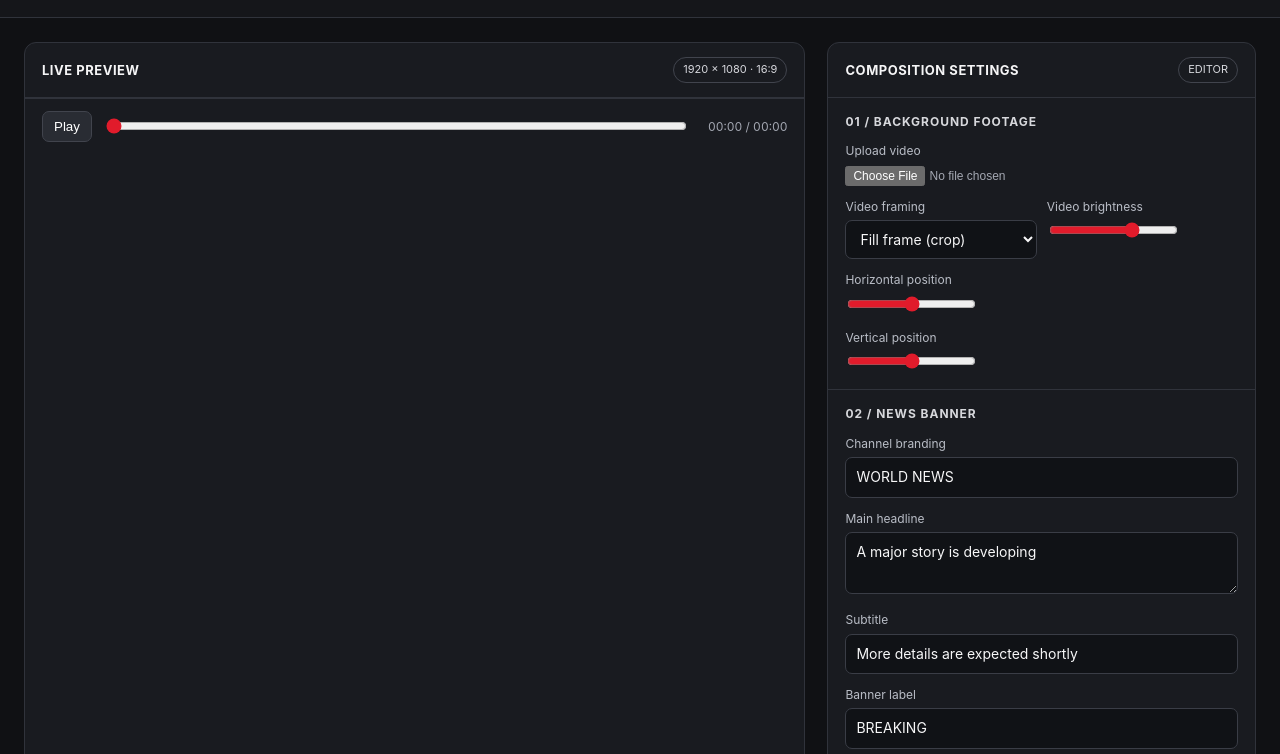
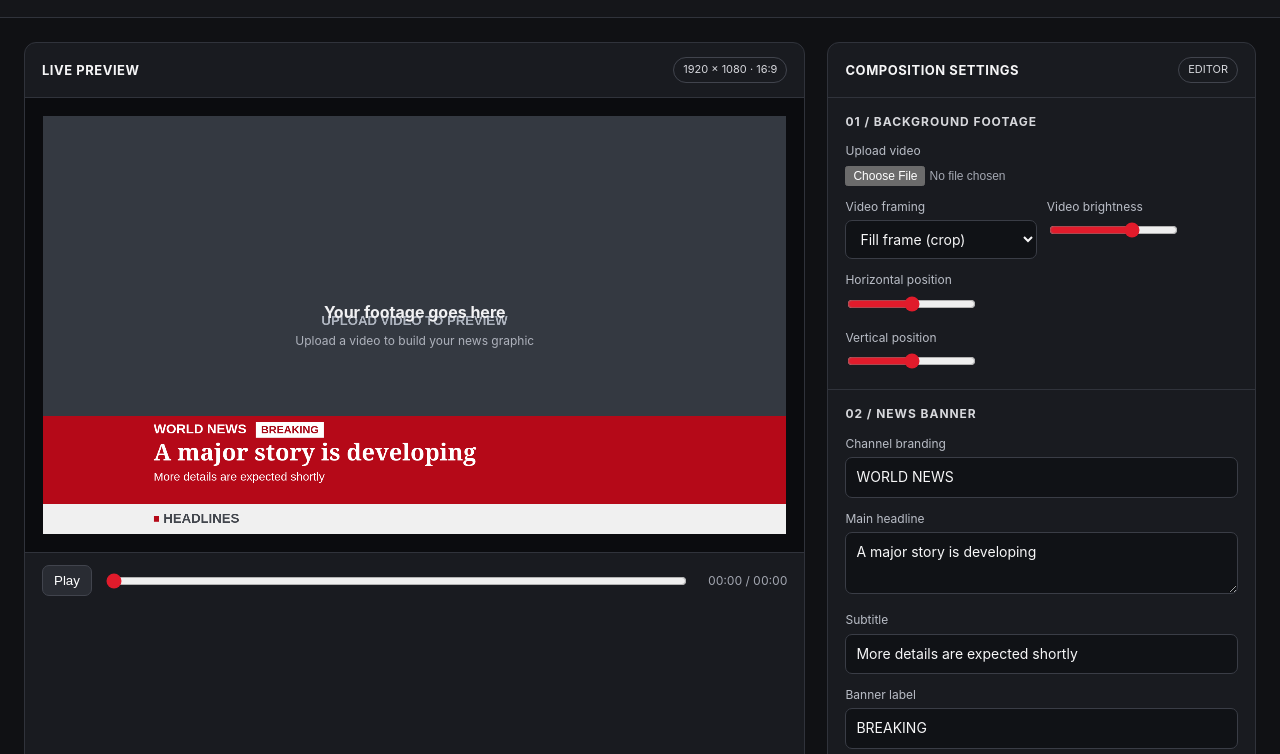
Before and after one commit to johnbananafr/newsmaker, a plain HTML site: page index.html in a window 1280 px wide. Shown: the part 46-800 px from the top of the page. Drawn offline with Linux system fonts and the light colour scheme.

Commit message:
Update index.html

```diff
--- a/index.html
+++ b/index.html
@@ -54,6 +54,12 @@ input[type=range]{accent-color:#e11b2b}
 <main>
 <section class="preview-panel">
   <div class="panel-head"><strong>LIVE PREVIEW</strong><span class="pill">1920 × 1080 · 16:9</span></div>
+  <div class="stage-wrap">
+    <div class="stage">
+      <canvas id="canvas" width="1920" height="1080"></canvas>
+      <div class="stage-empty" id="empty"><b>Your footage goes here</b><span>Upload a video to build your news graphic</span></div>
+    </div>
+  </div>
   <div class="transport">
     <button id="playBtn" type="button">Play</button>
     <input id="seek" type="range" min="0" max="1000" value="0" aria-label="Video position">
```
